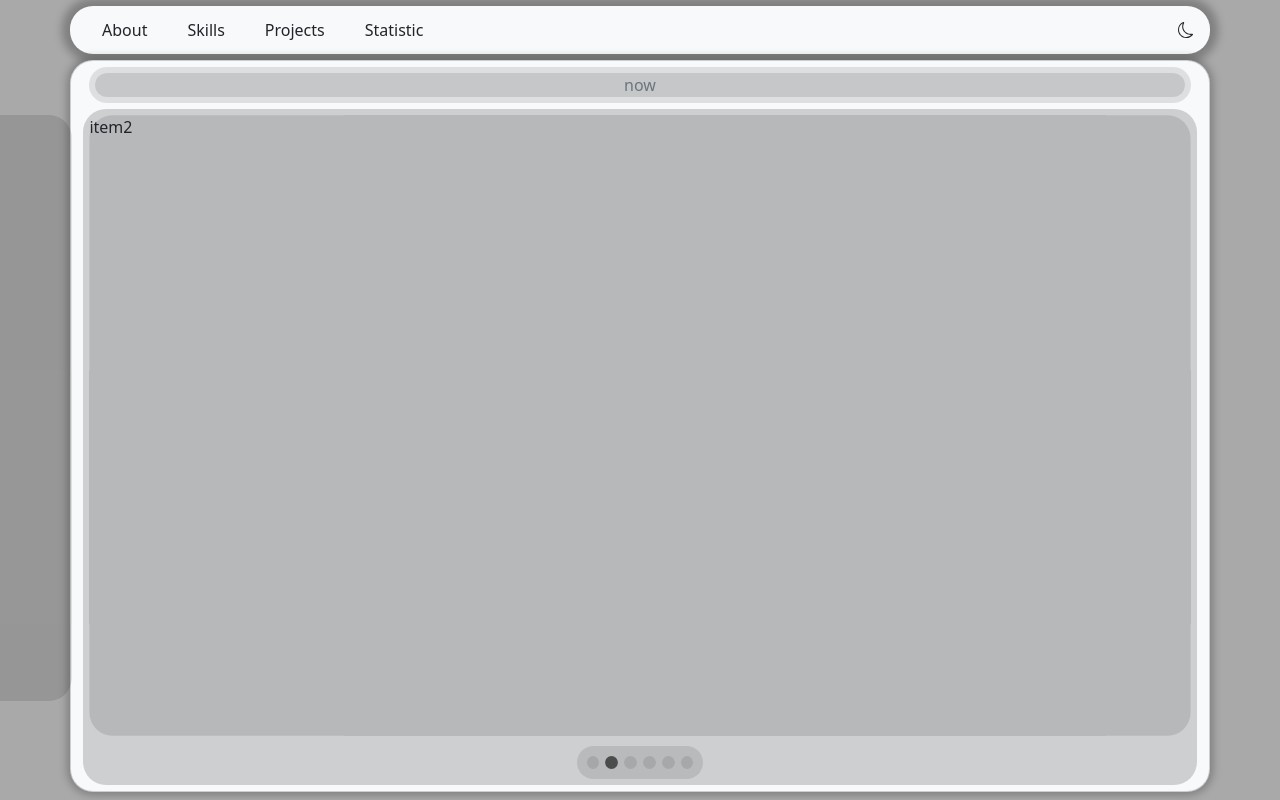
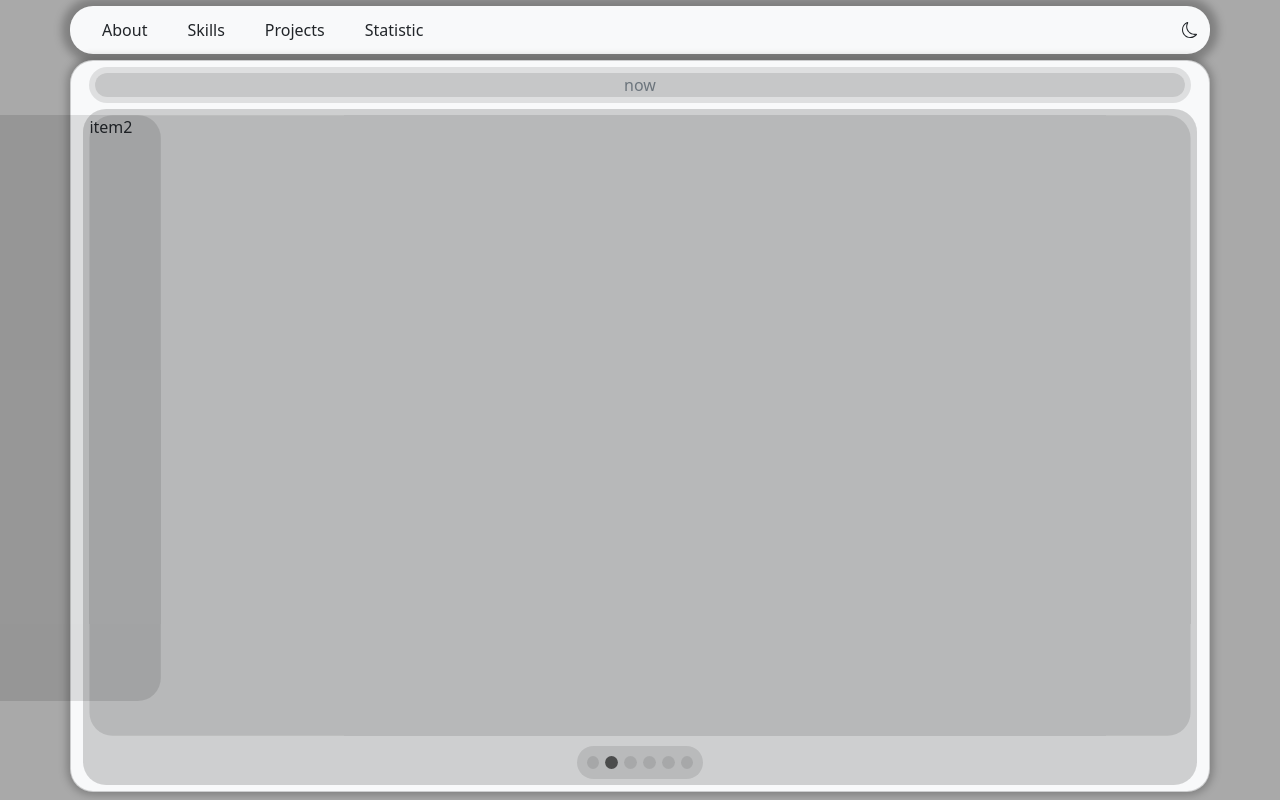
Before and after one commit to dawmsi/portfolio, a React (Create React App) app: page /#/skills in a window 1280 px wide. Built offline with nearby package versions, Linux system fonts and the light colour scheme.

Commit message:
fix slider & mode btn

```diff
--- a/src/components/CarouselArea/CarouselArea.scss
+++ b/src/components/CarouselArea/CarouselArea.scss
@@ -20,8 +20,6 @@
         .carousel-item-end {
             position: fixed;
             z-index: 100;
-            left: 0;
-            right: 0;
             height: 73.2%;
             width: 100%;
         }
--- a/src/containers/NavBar/NavBar.scss
+++ b/src/containers/NavBar/NavBar.scss
@@ -24,6 +24,13 @@
         background-color: transparent;
         border: 0;
         border-radius: 50%;
+        padding: 0;
+        margin: 8px;
+
+        &.btn-dark {
+            --bs-btn-hover-color: #fff;
+            --bs-btn-active-color: #fff;
+        }
     }
     .nav-link {
         padding: 0;
@@ -35,11 +42,6 @@
         justify-content: center;
         align-items: flex-start;
         border: 0;
-
-        &.btn-dark {
-            --bs-btn-hover-color: #fff;
-            --bs-btn-active-color: #fff;
-        }
 
         svg {
             margin: 4px;
```
